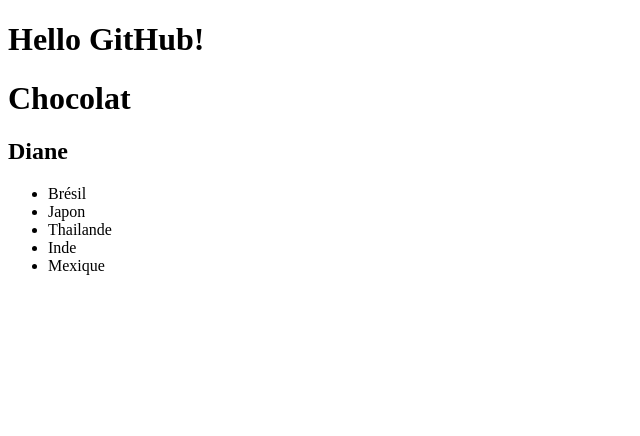
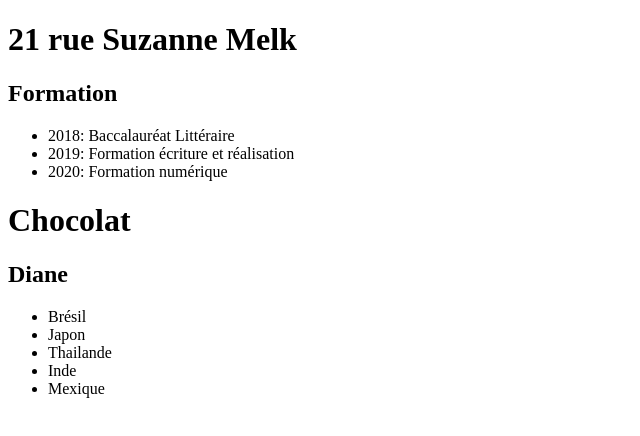
Before and after one commit to Samia69500/CV, a plain HTML site: page index.html in a window 1280 px wide. Shown: the whole page, without its empty margins (0-640 px from the left). Drawn offline with Linux system fonts and the light colour scheme.

Commit message:
21 rue Suzanne Melk

```diff
--- a/index.html
+++ b/index.html
@@ -3,8 +3,31 @@
 <head>
     <meta charset="UTF-8">
     <meta name="viewport" content="width=device-width, initial-scale=1.0">
-    <title>Samia Slimani</title>
-    <h1>Hello GitHub!</h1>
+
+   <header>
+       <title>Samia Slimani</title>
+       <h1>21 rue Suzanne Melk</h1>
+   </header>
+
+
+    <section>
+        <h2>Formation</h2>
+        <ul>
+            <li>2018: Baccalauréat Littéraire</li>
+            <li>2019: Formation écriture et réalisation</li>
+            <li>2020: Formation numérique</li>
+        </ul>
+
+    </section>
+
+
+
+
+
+
+
+
+
 </head>
 <body>
 <h1>Chocolat</h1>
```
